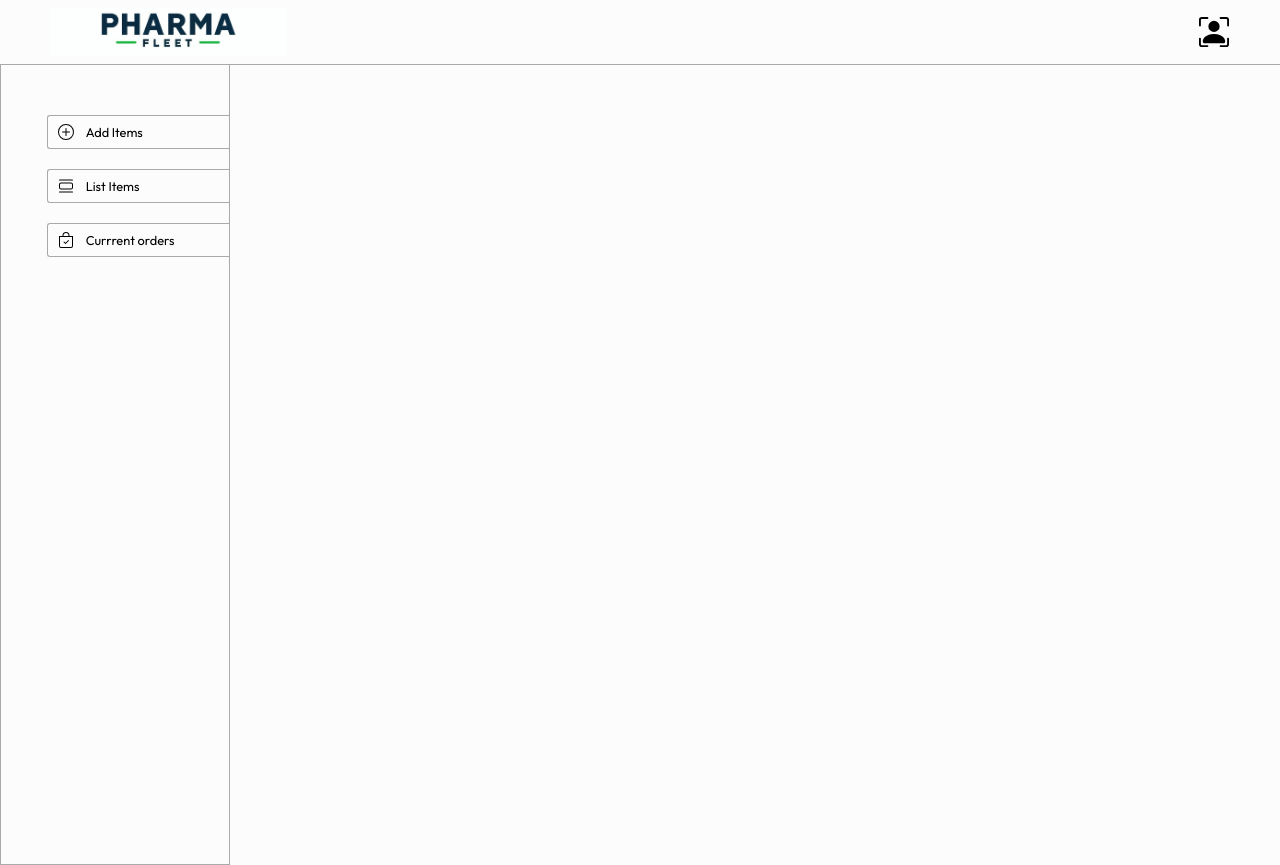
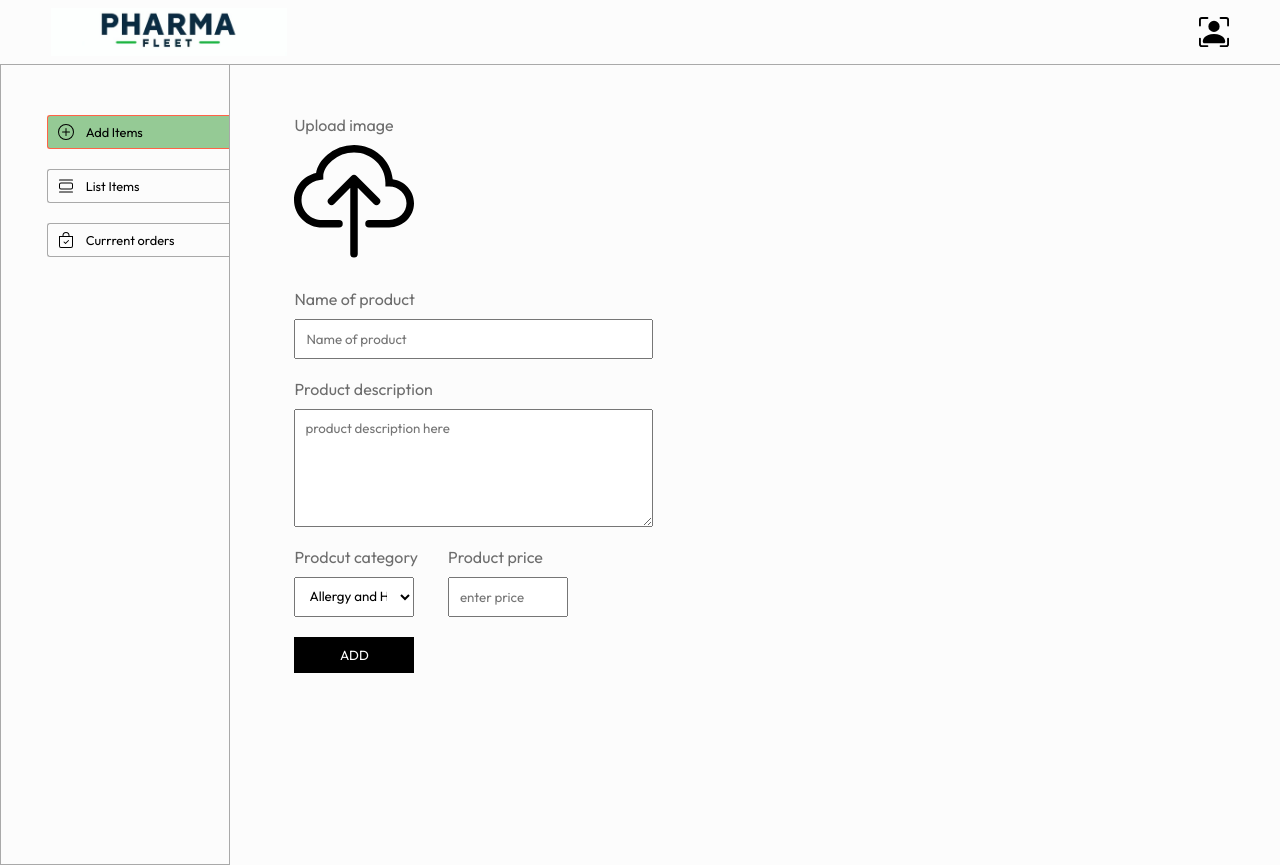
Before and after one commit to AkinOlu21/PF-Admin, a React (Vite) app: page /add in a window 1280 px wide. Built offline with nearby package versions, Linux system fonts and the light colour scheme.

Commit message:
Added css for add items admin page

```diff
--- a/src/App.jsx
+++ b/src/App.jsx
@@ -1,6 +1,10 @@
 import React from 'react'
 import Navbar from './components/Navbar/Navbar'
 import Sidebar from './components/Sidebar/Sidebar'
+import { Routes,Route} from 'react-router-dom'
+import Add from './pages/Add/Add'
+import List from './pages/List/List'
+import Orders from './pages/Orders/Orders'
 
 const App = () => {
   return (
@@ -9,6 +13,11 @@
       <hr />
       <div className="app-content">
         <Sidebar/>
+        <Routes>
+          <Route path="/add" element={<Add/>} />
+          <Route path="/list" element={<List/>} />
+          <Route path="/orders" element={<Orders/>} />
+        </Routes>
       </div>
     </div>
   )
--- a/src/assets/assets.js
+++ b/src/assets/assets.js
@@ -3,6 +3,7 @@
 import add_icon from './add_icon.svg'
 import list_items from './listitems.svg'
 import check_order from './order.svg'
+import upload from './upload.svg'
 
 
 export const assets ={
@@ -11,5 +12,6 @@
     add_icon,
     list_items,
     check_order,
+    upload,
 
 }
--- a/src/components/Sidebar/Sidebar.css
+++ b/src/components/Sidebar/Sidebar.css
@@ -25,6 +25,11 @@
     cursor: pointer;
 }
 
+.sidebar-option.active{
+    background-color: rgb(149, 202, 149);
+    border-color: tomato;
+}
+
 @media (max-width:900px) {
     .sidebar-option p{
         display: flex;
--- a/src/components/Sidebar/Sidebar.jsx
+++ b/src/components/Sidebar/Sidebar.jsx
@@ -1,23 +1,24 @@
 import React from 'react'
 import './Sidebar.css'
 import { assets } from '../../assets/assets'
+import { NavLink } from 'react-router-dom'
 
 const Sidebar = () => {
   return (
     <div className='sidebar'>
         <div className="sidebar-options">
-            <div className="sidebar-option">
+            <NavLink to={'/add'} className="sidebar-option">
                 <img src={assets.add_icon} alt="" />
                 <p>Add Items</p>
-            </div>
-            <div className="sidebar-option">
+            </NavLink>
+            <NavLink to={'/list'} className="sidebar-option">
                 <img src={assets.list_items} alt="" />
                 <p>List Items</p>
-            </div>
-            <div className="sidebar-option">
+            </NavLink>
+            <NavLink to={'/orders'} className="sidebar-option">
                 <img src={assets.check_order} alt="" />
                 <p>Currrent orders</p>
-            </div>
+            </NavLink>
         </div>
     </div>
   )
--- a/src/index.css
+++ b/src/index.css
@@ -26,3 +26,9 @@
 .app-content{
   display: flex;
 }
+
+.flex-col{
+  display: flex;
+  flex-direction: column;
+  gap: 10px;
+}
--- /dev/null
+++ b/src/pages/Add/Add.css
@@ -0,0 +1,42 @@
+.add{
+    width: 70%;
+    margin-left: max(5vw,25px);
+    margin-top: 50px;
+    color: #6d6d6d;
+}
+
+.add form{
+    gap: 20px;
+
+}
+
+.add-image-upload img{
+    width: 120px;
+}
+
+.add-product-name, .add-product-description{
+    width: max(40%,280px);
+}
+
+.add-product-name input, .add-product-description textarea{
+    padding: 10px;
+}
+
+.add-category-price{
+    display: flex;
+    gap: 30px;
+}
+
+.add-category-price select, .add-category-price input{
+    max-width: 120px;
+    padding: 10px;
+}
+
+.add-btn{
+    max-width: 120px;
+    border: none;
+    padding: 10px;
+    background-color: black;
+    color: white;
+    cursor: pointer;
+}
--- /dev/null
+++ b/src/pages/Add/Add.jsx
@@ -0,0 +1,50 @@
+import React from 'react'
+import './Add.css'
+import { assets } from '../../assets/assets'
+
+const Add = () => {
+  return (
+    <div className='add'>
+        <form className='flex-col'>
+            <div className="add-image-upload flex-col">
+                <p>Upload image</p>
+                <label htmlFor="image">
+                    <img src={assets.upload} alt="" />
+                </label>
+                <input type="file" id="image" hidden required />
+            </div>
+            <div className="add-product-name flex-col" >
+                <p>Name of product</p>
+                <input type="text" name='name' placeholder='Name of product' />
+            </div>
+            <div className="add-product-description flex-col">
+                <p>Product description</p>
+                <textarea name="description" rows="6" placeholder='product description here' required></textarea>
+            </div>
+            <div className="add-category-price">
+                <div className="add-category flex-col">
+                    <p>Prodcut category</p>
+                    <select name="category" >
+                        <option value="Allergy and Havfever">Allergy and Hayfever</option>
+                        <option value="Vitamins">Vitamins</option>
+                        <option value="Supplements">Supplements</option>
+                        <option value="Pain">Pain</option>
+                        <option value="First Aid">First Aid</option>
+                        <option value="Diabetes">Diabetes</option>
+                        <option value="Eyecare">Eyecare</option>
+                        <option value="Heartburn and Indigestion">HeartBurn and Indigestion</option>
+                    </select>
+                </div>
+                <div className="add-price flex-col">
+                    <p>Product price</p>
+                    <input type="number" name='price' placeholder='enter price' />
+                </div>
+            </div>
+            <button type='submit' className='add-btn'>ADD</button>
+        </form>
+
+    </div>
+  )
+}
+
+export default Add
--- /dev/null
+++ b/src/pages/List/List.jsx
@@ -0,0 +1,10 @@
+import React from 'react'
+import './List.css'
+
+const List = () => {
+  return (
+    <div>List</div>
+  )
+}
+
+export default List
--- /dev/null
+++ b/src/pages/Orders/Orders.jsx
@@ -0,0 +1,10 @@
+import React from 'react'
+import './Orders.css'
+
+const Orders = () => {
+  return (
+    <div>Orders</div>
+  )
+}
+
+export default Orders
```
Also changed, not shown: src/assets/upload.svg (added), src/pages/List/List.css (added), src/pages/Orders/Orders.css (added).
